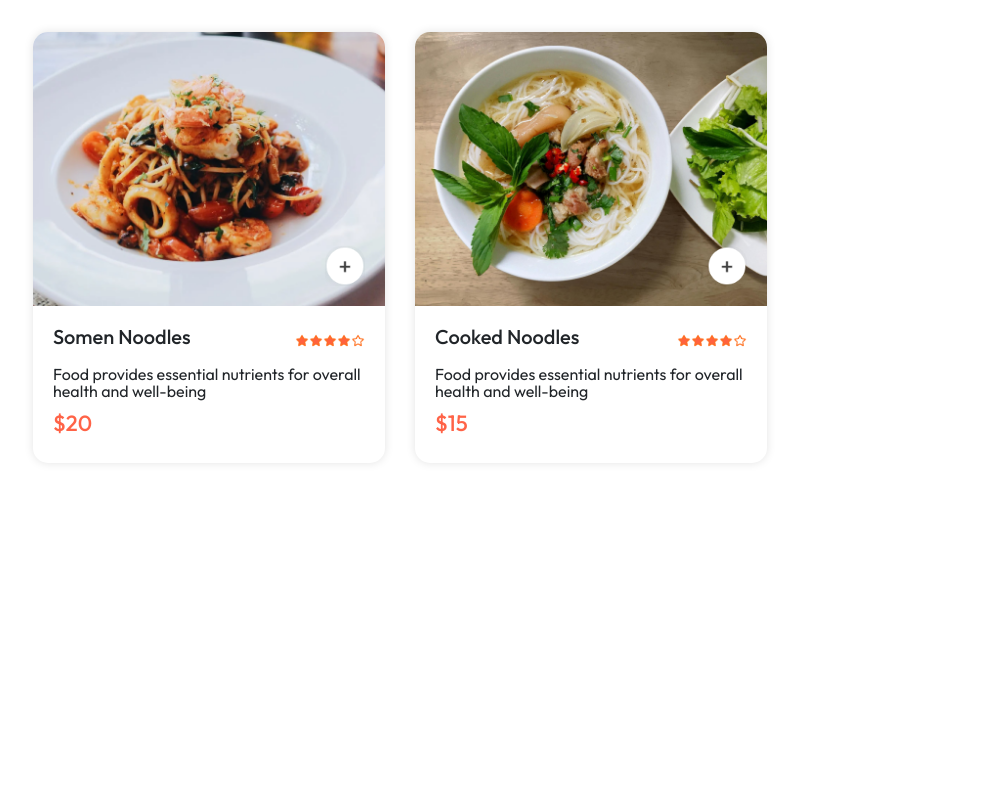
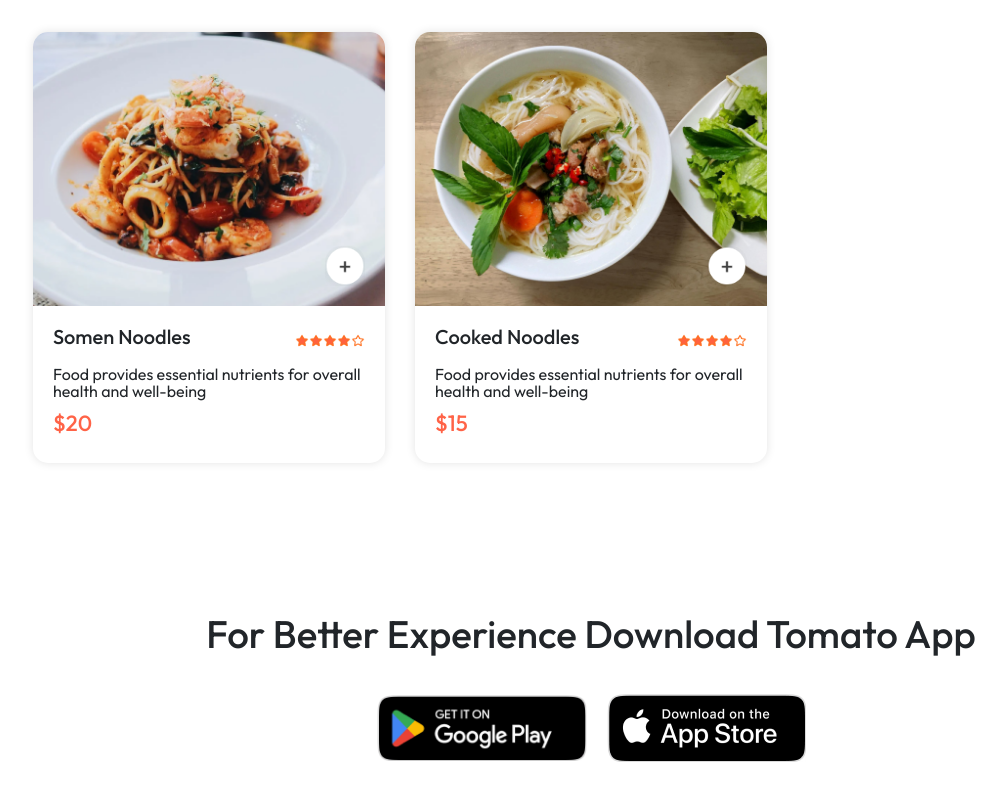
Before and after one commit to Nurul-Imran/Tomato-ecommerce-frontend, a React (Vite) app: page / in a window 1280 px wide. Shown: the part 5837-6637 px from the top of the page, without its empty margins (49-1055 px from the left). Before the commit the page ends 6350 px from the top, so only its background shows below. Built offline with nearby package versions, Linux system fonts and the light colour scheme.

Commit message:
Add Download App Section

```diff
--- /dev/null
+++ b/src/components/DownloadApp/DownloadApp.css
@@ -0,0 +1,28 @@
+#download_app{
+    padding: 100px 0;
+}
+.download_app_wrapper{
+    display: flex;
+    flex-direction: column;
+    justify-content: center;
+    align-items: center;
+    text-align: center;
+    row-gap: 30px;
+}
+.download_app_wrapper h2 {
+    font-size: max(3vw,25px);
+    font-weight: 500;
+    max-width: 70%;
+}
+.download_app_images{
+    display: flex;
+    align-items: center;
+    gap: 20px;
+}
+.download_app_images a{
+    max-width: 210px;
+    transition: all linear 0.3s;
+}
+.download_app_images a:hover{
+    transform: scale(1.1);
+}
--- /dev/null
+++ b/src/components/DownloadApp/DownloadApp.jsx
@@ -0,0 +1,23 @@
+import React from "react";
+
+import "./DownloadApp.css";
+import { assets } from "../../assets/assets";
+
+
+const DownloadApp = () => {
+  return (
+    <section id="download_app">
+      <div className="container">
+        <div className="download_app_wrapper">
+          <h2>For Better Experience Download Tomato App</h2>
+          <div className="download_app_images">
+            <a href="#"><img src={assets.play_store} alt="Play Store Image" /></a>
+            <a href="#"><img src={assets.app_store} alt="App Store Image" /></a>
+          </div>
+        </div>
+      </div>
+    </section>
+  );
+};
+
+export default DownloadApp;
--- a/src/pages/Home/Home.jsx
+++ b/src/pages/Home/Home.jsx
@@ -3,6 +3,7 @@ import './Home.css';
 import Banner from '../../components/Banner/Banner';
 import ExploreMenu from '../../components/ExploreMenu/ExploreMenu';
 import FoodDisplay from '../../components/FoodDisplay/FoodDisplay';
+import DownloadApp from '../../components/DownloadApp/DownloadApp';
 
 const Home = () => {
     const [category, setCategory] = useState("all");
@@ -11,6 +12,7 @@ const Home = () => {
             <Banner />
             <ExploreMenu category={category} setCategory={setCategory} />
             <FoodDisplay category={category} />
+            <DownloadApp />
         </>
     )
 }
```
